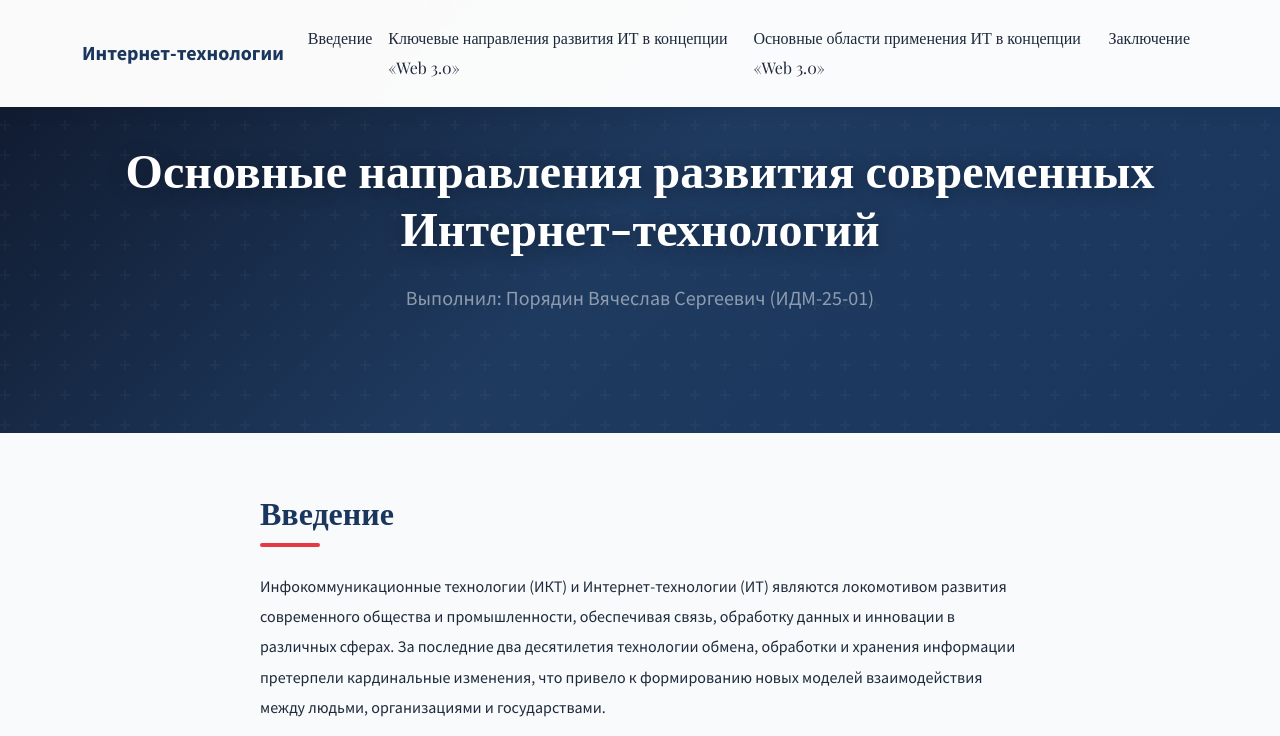
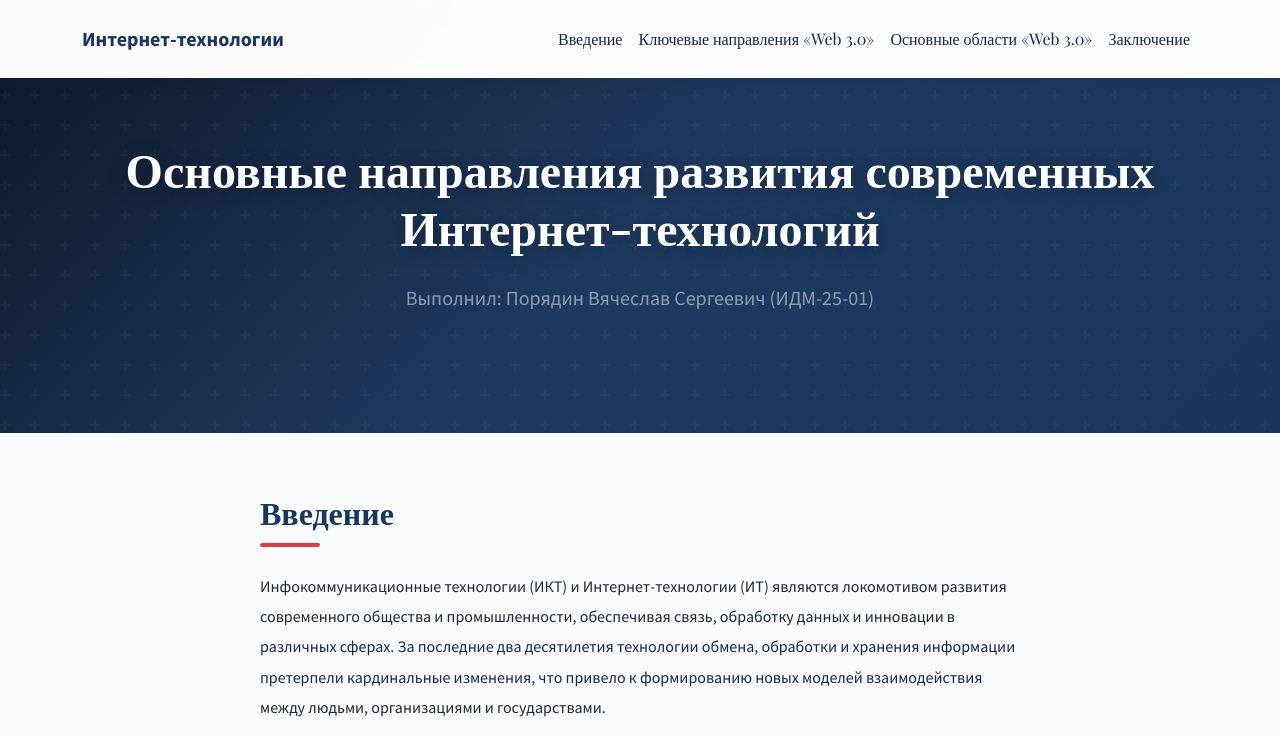
Before and after one commit to DeadKesar/longread-web3, a plain HTML site: page index.html in a window 1280 px wide. Shown: the top 736 px of the page. Drawn offline with nearby package versions, Linux system fonts and the light colour scheme.

Commit message:
Add files via upload

```diff
--- a/index.html
+++ b/index.html
@@ -281,8 +281,8 @@
             <div class="collapse navbar-collapse" id="navbarNav">
                 <ul class="navbar-nav ms-auto">
                     <li class="nav-item"><a class="nav-link" href="#intro">Введение</a></li>
-                    <li class="nav-item"><a class="nav-link" href="#web3">Ключевые направления развития ИТ в концепции «Web 3.0»</a></li>
-                    <li class="nav-item"><a class="nav-link" href="#social">Основные области применения ИТ в концепции «Web 3.0»</a></li>
+                    <li class="nav-item"><a class="nav-link" href="#web3">Ключевые направления «Web 3.0»</a></li>
+                    <li class="nav-item"><a class="nav-link" href="#social">Основные области «Web 3.0»</a></li>
                     <li class="nav-item"><a class="nav-link" href="#conclusion">Заключение</a></li>
                 </ul>
             </div>
```
